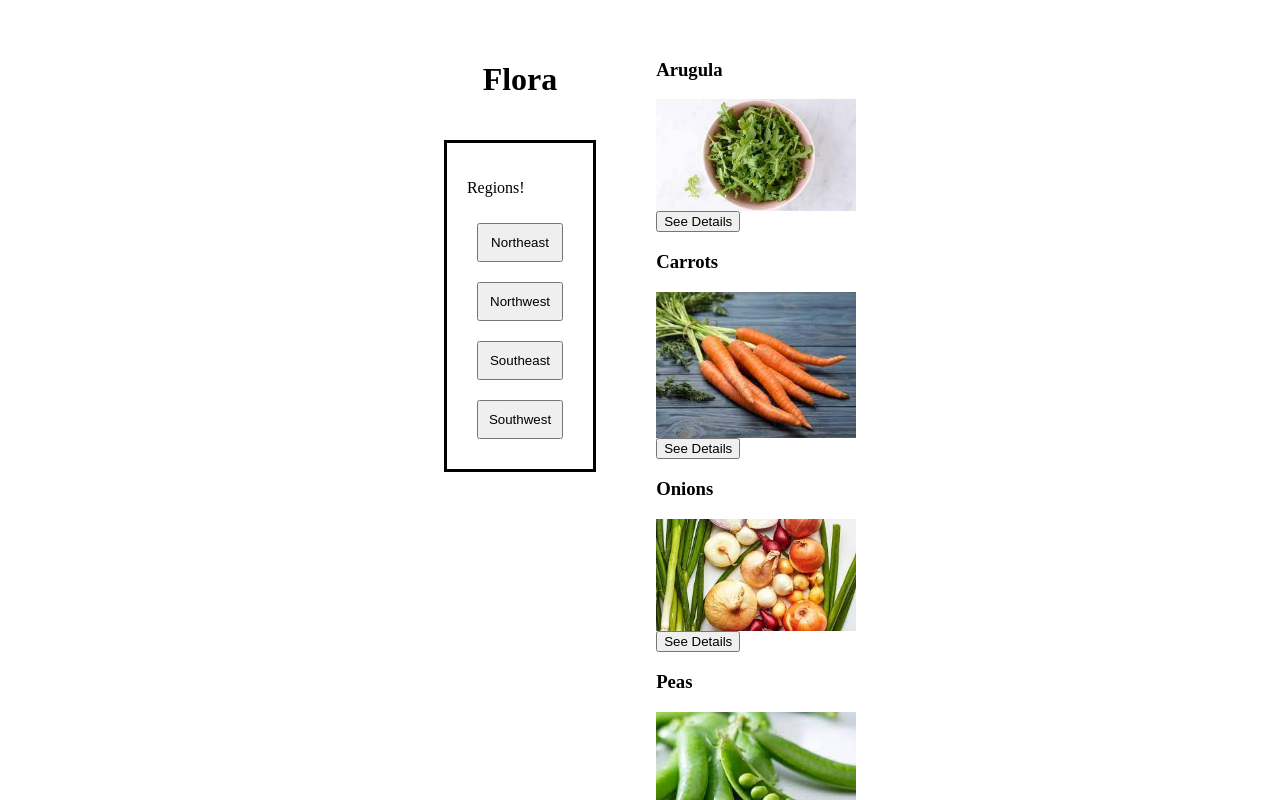
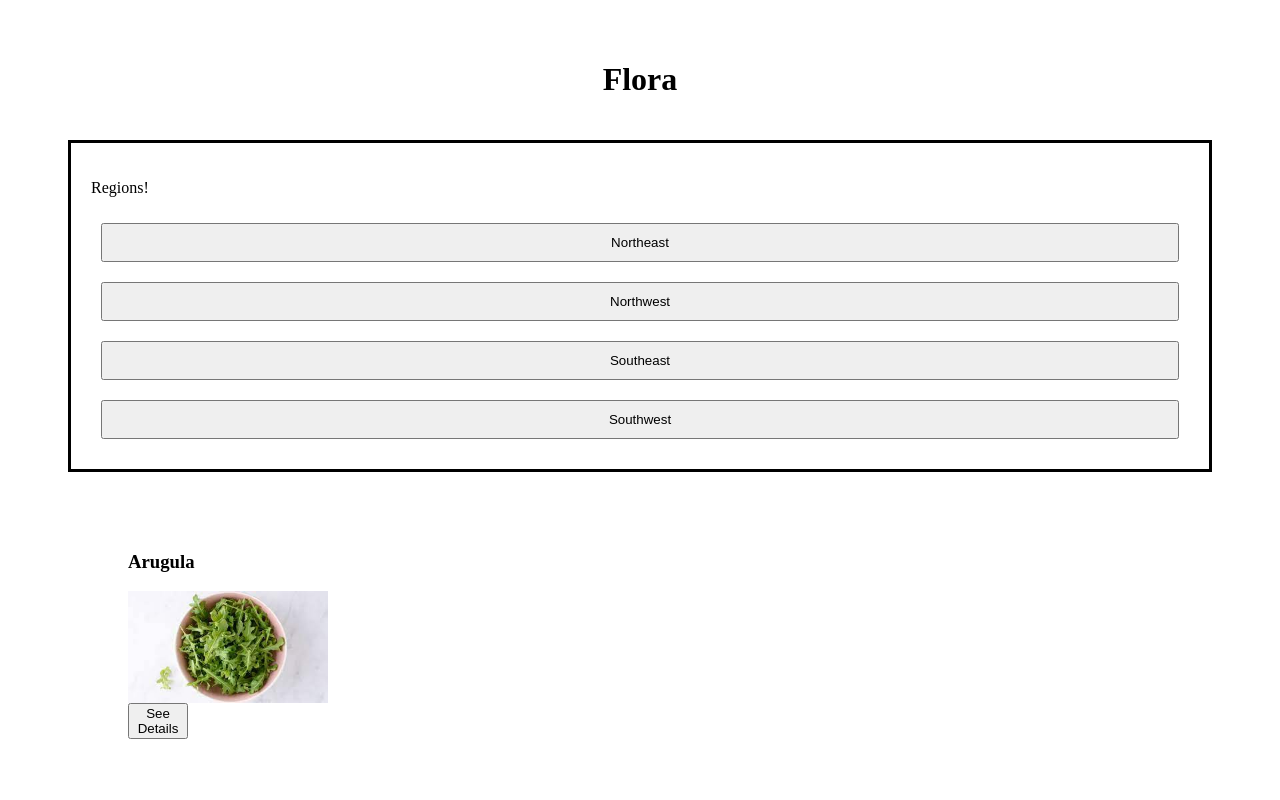
Before and after one commit to sarahschuller/Flora, a React (Create React App) app: page / in a window 1280 px wide. Both pictures are taken after a click on the button "Northeast". Shown: the top 800 px of the page. Built offline with nearby package versions, Linux system fonts and the light colour scheme.

Commit message:
update layout and styling

```diff
--- a/src/components/App.js
+++ b/src/components/App.js
@@ -32,8 +32,8 @@ class App extends React.Component {
   render () {
     return (
       <div className="wrapper">
+        <Header />
         <div className="region-selection">
-      <Header />
       <Regions
         loadNePlants={this.loadNePlants}
         loadNwPlants={this.loadNwPlants}
--- a/src/components/PlantList.js
+++ b/src/components/PlantList.js
@@ -5,11 +5,13 @@ class PlantList extends React.Component {
         const image = this.props.details.image;
         const name = this.props.details.name;
         return (
-            <li className="plant-list">
-             <h3 className="plant-name">{name}</h3>
-             <img src={image} alt={name}/>
-             <button className="plant-details">See Details</button>
-            </li>
+            <div className="plant-grid">
+                <li className="plant-list">
+                    <h3 className="plant-name">{name}</h3>
+                    <img src={image} alt={name}/>
+                    <button className="plant-details">See Details</button>
+                </li>
+            </div>
         )
     }
 }
--- a/src/css/style.css
+++ b/src/css/style.css
@@ -1,5 +1,6 @@
 .wrapper {
     display: flex;
+    flex-direction: column;
     justify-content: center;
     margin: 20px;
     padding: 20px;
@@ -8,6 +9,14 @@
 .header {
     display: flex;
     justify-content: center;
+    align-items: center;
+}
+
+.header-wrapper{
+    display: flex;
+    flex-direction: column;
+    margin: 20px;
+    padding: 20px;
 }
 
 .regions {
@@ -47,3 +56,10 @@
     display: flex;
     width: 200px;
 }
+
+.plant-grid {
+    display: grid;
+    grid-template-columns: 60px 60px;
+    padding: 20px;
+    margin: 20px;
+}
```
